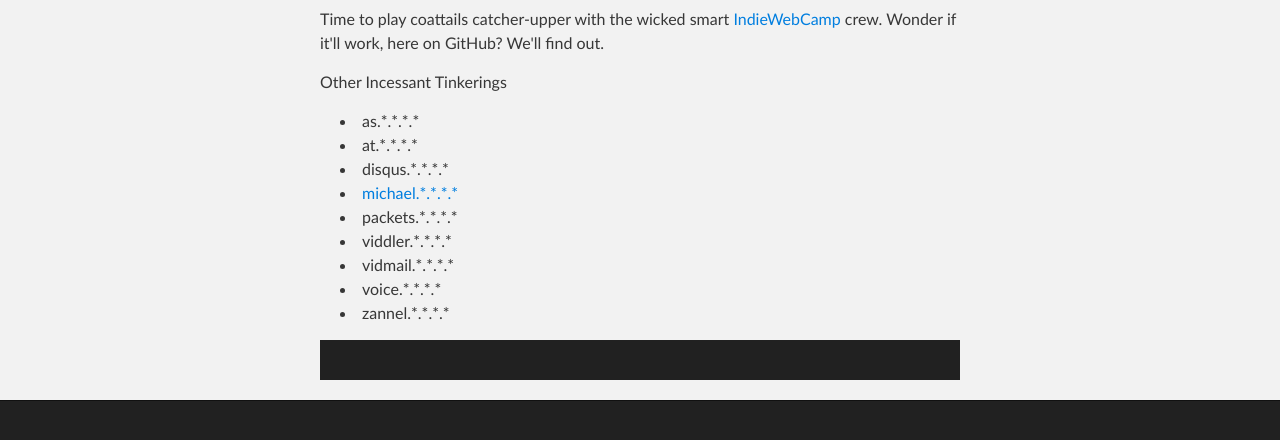
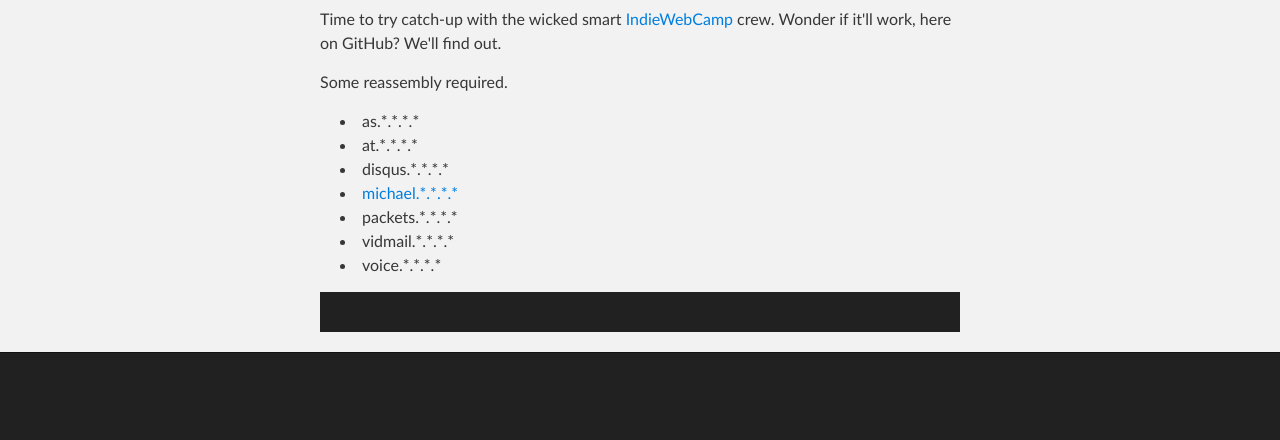
Before and after one commit to silverton/silverton.github.io, a plain HTML site: page index.html in a window 1280 px wide. Shown: the part 170-610 px from the top of the page. Drawn offline with Linux system fonts and the light colour scheme.

Commit message:
Update index.html

```diff
--- a/index.html
+++ b/index.html
@@ -29,18 +29,16 @@
     <div id="main_content_wrap" class="outer">
       <section id="main_content" class="inner">
         <h3>silverton.palo-alto.ca.us</h3>
-<p>Time to play coattails catcher-upper with the wicked smart <a href="https://indiewebcamp.com/" target="_blank">IndieWebCamp</a> crew. Wonder if it'll work, here on GitHub? We'll find out.</p>
-<p>Other Incessant Tinkerings</p>
+<p>Time to try catch-up with the wicked smart <a href="https://indiewebcamp.com/" target="_blank">IndieWebCamp</a> crew. Wonder if it'll work, here on GitHub? We'll find out.</p>
+<p>Some reassembly required.</p>
 <ul>
 <li>as.*.*.*.*
 <li>at.*.*.*.*
 <li>disqus.*.*.*.*
 <li><a href="http://michael.silverton.palo-alto.ca.us/">michael.*.*.*.*</a>
 <li>packets.*.*.*.*
-<li>viddler.*.*.*.*
 <li>vidmail.*.*.*.*
 <li>voice.*.*.*.*
-<li>zannel.*.*.*.*
 </ul>
 
     <!-- FOOTER  -->
```
